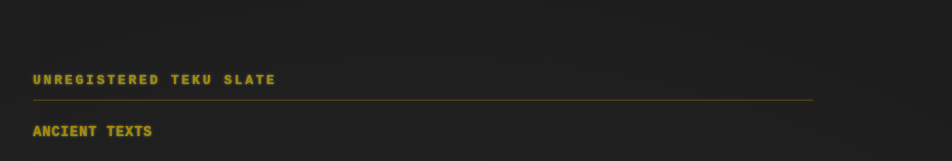
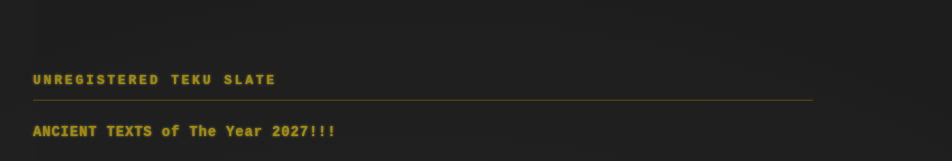
Before and after one commit to bribbuk/ancient, a plain HTML site: page index.html in a window 1280 px wide. Shown: the top 161 px of the page, without its empty margins (217-1169 px from the left). Drawn offline with Linux system fonts and the light colour scheme.

Commit message:
Update index.html

```diff
--- a/index.html
+++ b/index.html
@@ -244,7 +244,7 @@
 
         <p class="teku-header">UNREGISTERED TEKU SLATE</p>
         <hr class="divider">
-        <p class="small">ANCIENT TEXTS</p>
+        <p class="small">ANCIENT TEXTS of The Year 2027!!!</p>
 
   <p class="micro">
 
```
